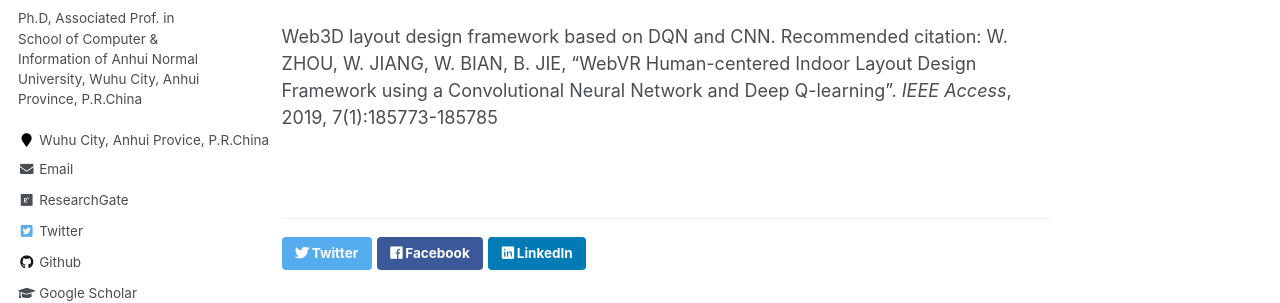
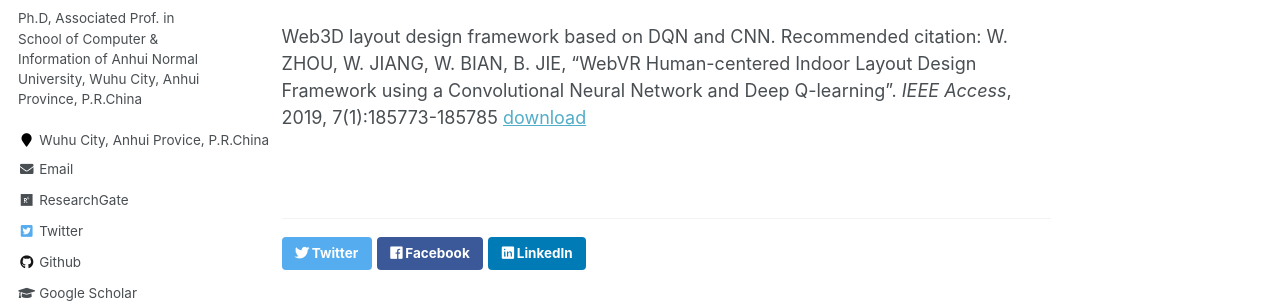
Before and after one commit to zhouwen327/zhouwen327.github.io, a Jekyll site: the page built from _publications/2019-12-01-ACCESS-01.md, in a window 1280 px wide and 926 px high. Shown: the part 352-655 px from the top of the window. Built offline with Jekyll 4.4.1, drawn with Linux system fonts in a browser that asks for light colours; some web fonts are replaced.

Commit message:
Update 2019-12-01-ACCESS-01.md

```diff
--- a/_publications/2019-12-01-ACCESS-01.md
+++ b/_publications/2019-12-01-ACCESS-01.md
@@ -9,3 +9,4 @@ citation: '<b><u>Wen Zhou</u></b>, W. JIANG, W. BIAN, B. JIE, WebVR Human-center
 ---
 Web3D layout design framework based on DQN and CNN.
 Recommended citation: W. ZHOU, W. JIANG, W. BIAN, B. JIE, "WebVR Human-centered Indoor Layout Design Framework using a Convolutional Neural Network and Deep Q-learning". <i>IEEE Access</i>, 2019, 7(1):185773-185785
+<a href='files/paper1.pdf'>download</a>
```
